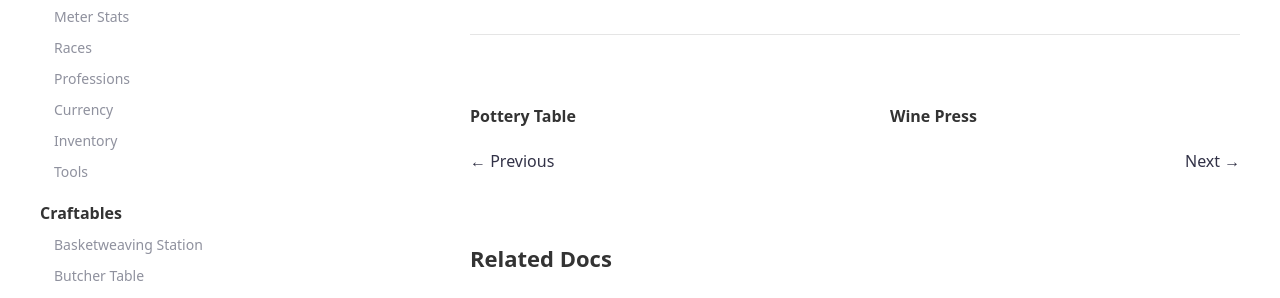
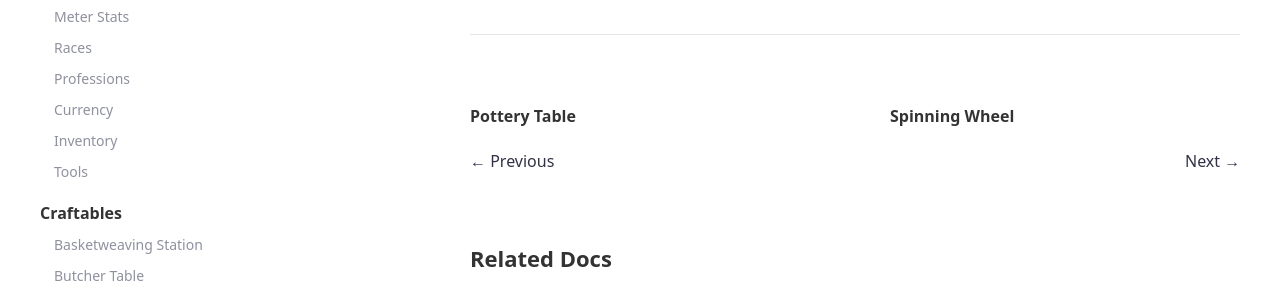
Before and after one commit to SLColonies/Public, a Jekyll site: the page built from _docs/smelter.md, in a window 1280 px wide and 900 px high, scrolled down 1185 px. Shown: the part 280-578 px from the top of the window. Built offline with Jekyll 4.4.1, drawn with Linux system fonts in a browser that asks for light colours; comment, search, counter and statistics services are not loaded.

Commit message:
Update navigation_docs.yml

```diff
--- a/_data/navigation_docs.yml
+++ b/_data/navigation_docs.yml
@@ -28,6 +28,7 @@
   - barrels
   - pottery
   - smelter
+  - spinning
   - wine
 - title: Essentials
   docs:
```
